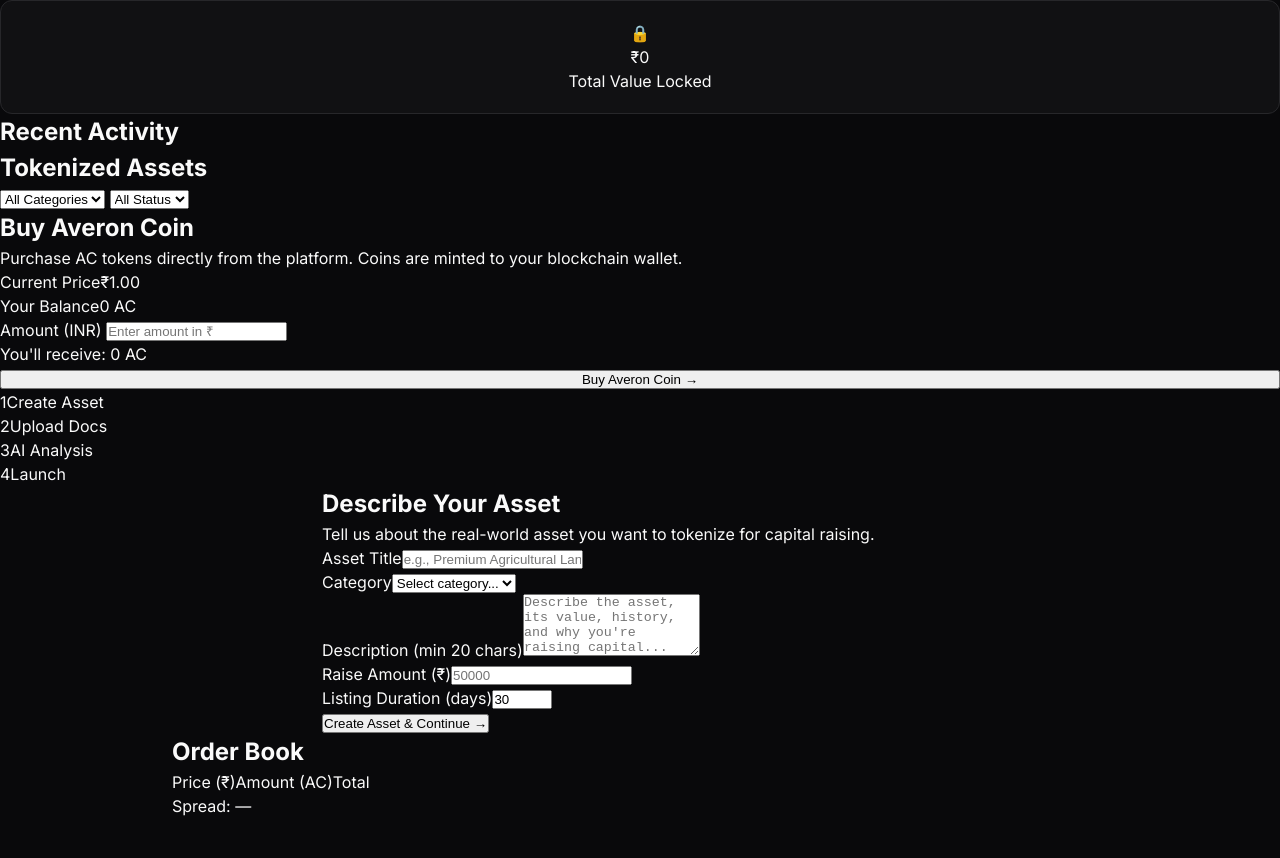
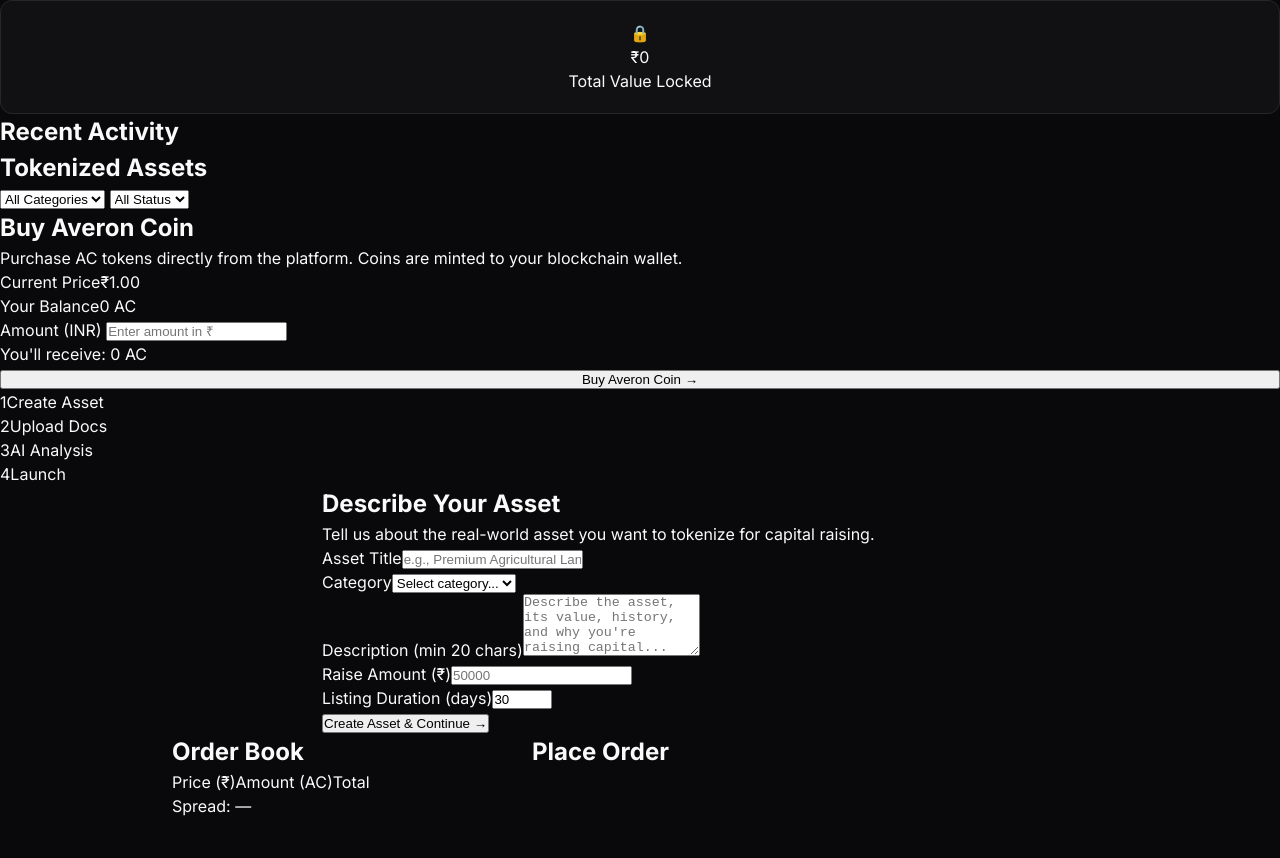
Before and after one commit to Rishabh01487/Averon, a website: page frontend/index.html in a window 1280 px wide. Shown: the part 1252-2110 px from the top of the page. Drawn offline with Linux system fonts and the light colour scheme.

```diff
--- a/frontend/index.html
+++ b/frontend/index.html
@@ -218,3 +218,7 @@
               <div class="ob-spread" id="obSpread">Spread: —</div>
               <div id="buyOrders" class="ob-side ob-buys"></div>
             </div>
+          </div>
+          <div class="market-panel">
+            <h2>Place Order</h2>
+            <div class="order-tabs">
```
